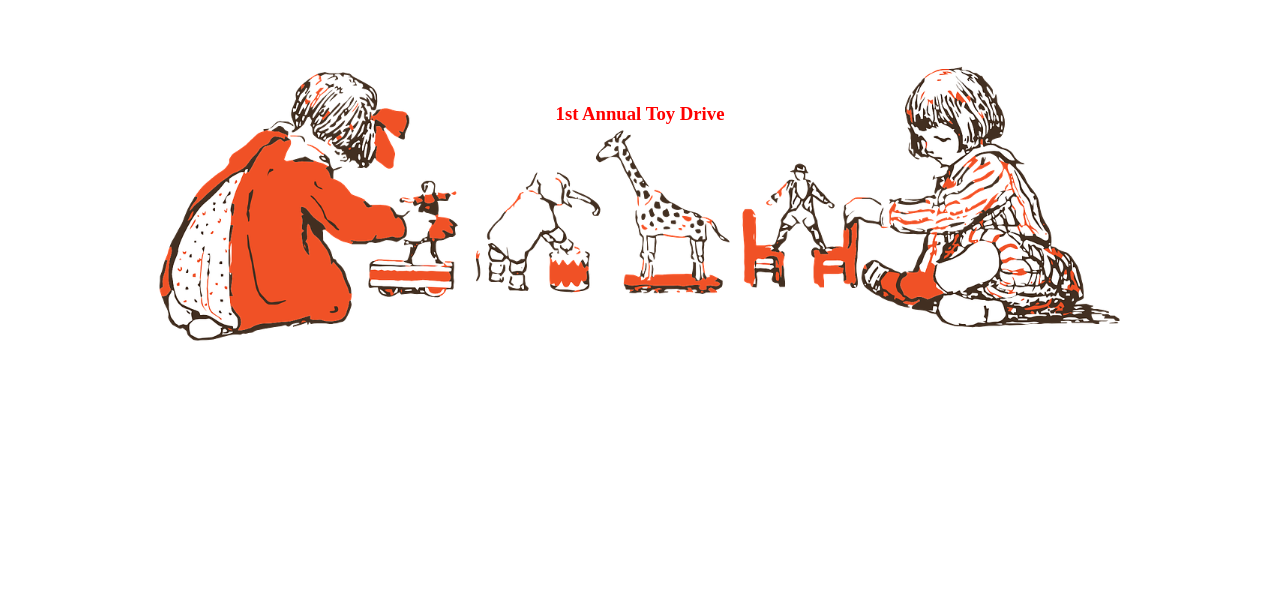
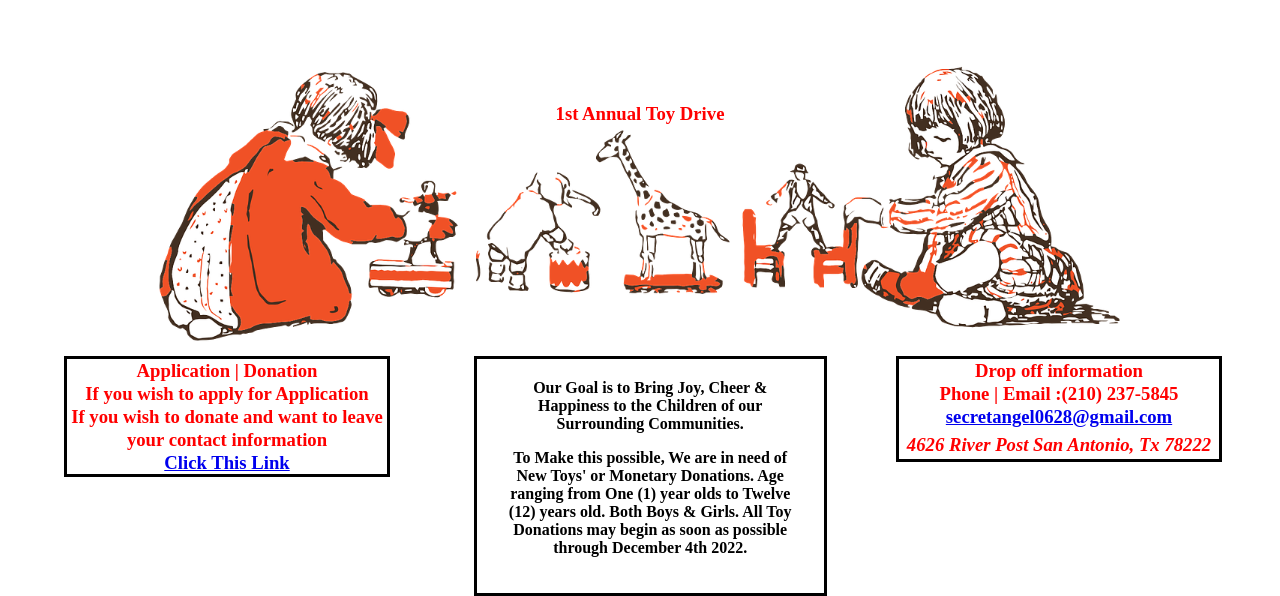
Before and after one commit to mrlane51/winterWonderland, a plain HTML site: page index.html in a window 1280 px wide. Shown: the part 324-920 px from the top of the page. Before the commit the page ends 888 px from the top, so only its background shows below. Drawn offline with Linux system fonts and the light colour scheme.

Commit message:
added form page and edited styling text

```diff
--- a/css/style.css
+++ b/css/style.css
@@ -3,7 +3,7 @@ body {
     padding: 0;
 }
 
-h1 {
+.titleh1 {
     position: absolute;
     top: 25%;
     left: 50%;
@@ -11,7 +11,7 @@ h1 {
     color: red;
 }
 
-h2 {
+.titleh2 {
     position: absolute;
     top: 30%;
     left: 50%;
@@ -41,3 +41,41 @@ img {
     transform: translate(-50%, -50%);
     height: 30rem;
 }
+
+.aboutText {
+    position: absolute;
+    top: 85%;
+    left: 37%;
+    text-align: center;
+    margin: auto;
+    width: 24%;
+    border: 3px solid black;
+    padding: 20px;
+}
+
+.aboutContact {
+    position: absolute;
+    top: 85%;
+    left: 70%;
+    text-align: center;
+    line-height: 23px;
+    margin: auto;
+    width: 25%;
+    border: 3px solid black;
+}
+
+address {
+    padding-top: 5px;
+    padding-bottom: 3px;
+}
+
+.appLink {
+    position: absolute;
+    top: 85%;
+    left: 5%;
+    text-align: center;
+    line-height: 23px;
+    margin: auto;
+    width: 25%;
+    border: 3px solid black;
+}
--- a/index.html
+++ b/index.html
@@ -13,8 +13,8 @@
 <body>
     <div class="container">
         <img src="./css/images/angelWings.png" alt="img">
-        <h1 class="h1"> Secret Angel</h1>
-        <h2 class="h2">Winter Wonderland</h2>
+        <h1 class="titleh1"> Secret Angel</h1>
+        <h2 class="titleh2">Winter Wonderland</h2>
     </div>
 
     <div class="w3-card-4">
@@ -24,6 +24,40 @@
         </div>
     </div>
 
+    <div class="about-Container">
+        <h4 class=aboutText>
+            Our Goal is to Bring Joy, Cheer & Happiness to the Children of our Surrounding Communities.
+            <p> To Make this possible, We are in need of New Toys' or Monetary Donations.
+                Age ranging from One (1) year olds to Twelve (12) years old. Both Boys & Girls.
+                All Toy Donations may begin as soon as possible through December 4th 2022.
+            </p>
+        </h4>
+    </div>
+
+    <div class="dropOff">
+        <h3 class="aboutContact">
+            Drop off information
+            <br>
+            Phone | Email :(210) 237-5845
+            <a href="mailto:secretangel0628@gmail.com">secretangel0628@gmail.com</a>
+            <address>4626 River Post
+                San Antonio, Tx 78222
+            </address>
+        </h3>
+    </div>
+
+    <div class="application">
+        <h3 class="appLink">
+            Application | Donation
+            <br>
+            If you wish to apply for Application
+            <br>
+            If you wish to donate and want to leave your contact information
+            <br>
+            <a href="/form.html">Click This Link</a>
+
+        </h3>
+    </div>
+
 </body>
-
 </html>
```
Also changed, not shown: form.html (added, +12 -0 lines).
